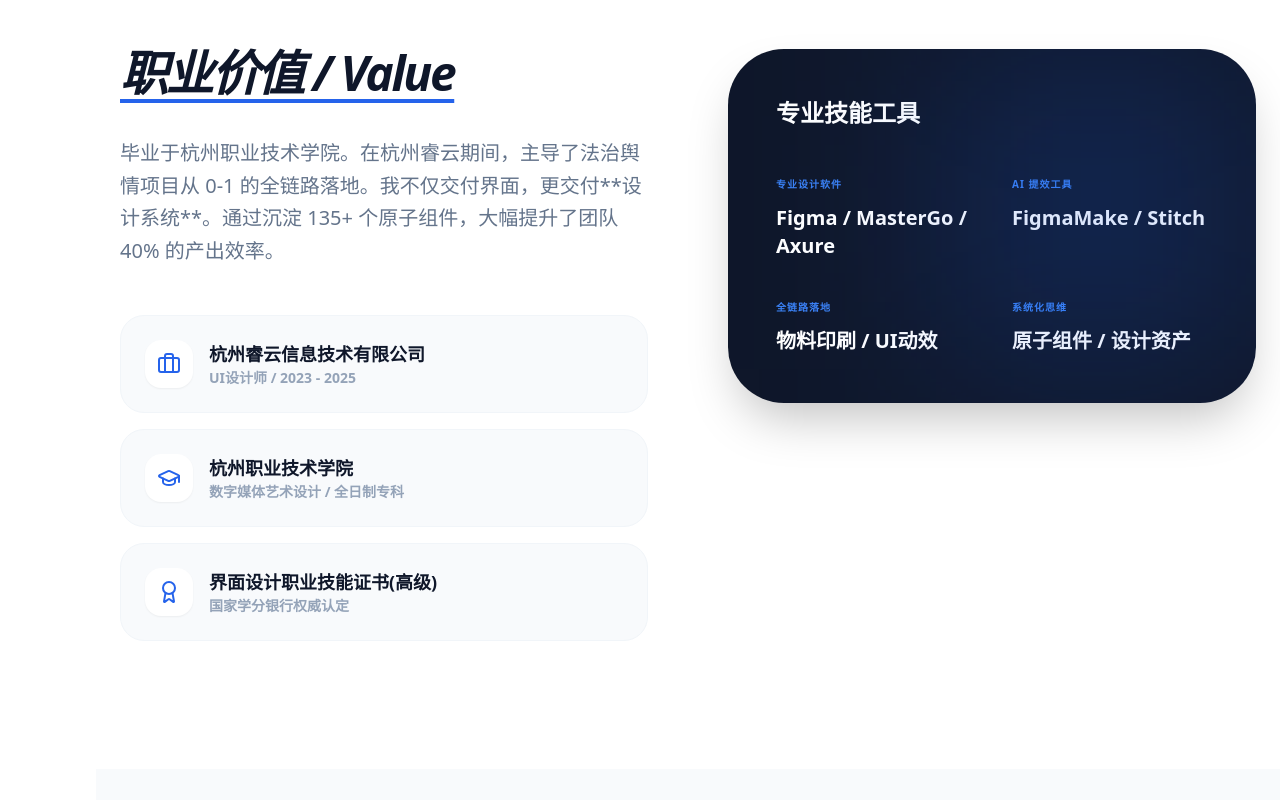
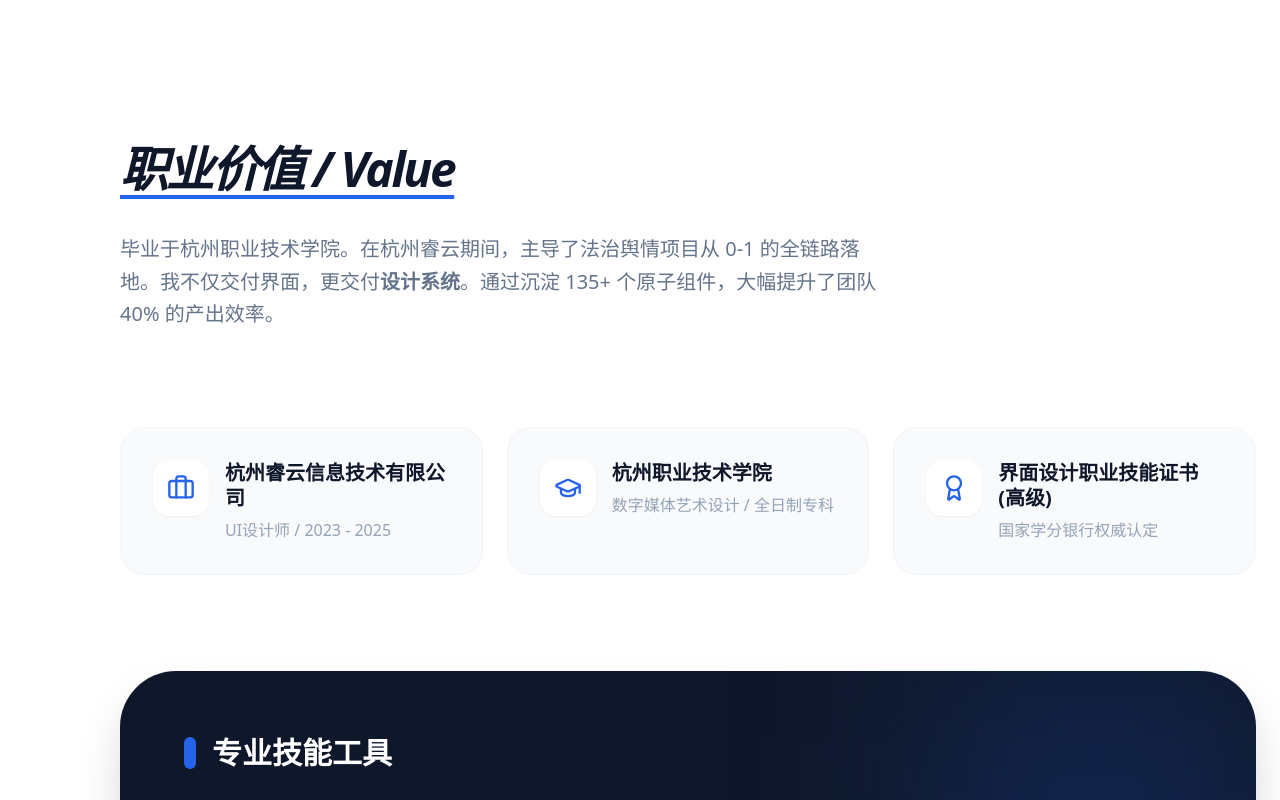
Before and after one commit to hongui/my-portfolio-2, a React (Vite) app: page / in a window 1280 px wide. Shown: the part 1160-1960 px from the top of the page. Built offline with nearby package versions, Linux system fonts and the light colour scheme.

Commit message:
Update App.jsx

```diff
--- a/src/App.jsx
+++ b/src/App.jsx
@@ -277,7 +277,7 @@ export default function App() {
     {/* 四行标题 - 加大行间距 */}
     <h1 className="text-6xl md:text-8xl lg:text-9xl font-black tracking-tighter leading-[1.05] mb-14">
       Hi,<br />
-      我是任俊明<br />
+      我是任俊明，<br />
       专注高效的<br />
       <span className="text-transparent bg-clip-text bg-gradient-to-r from-blue-600 via-blue-400 to-indigo-600">政务系统设计</span>
     </h1>
@@ -324,38 +324,66 @@ export default function App() {
   </div>
 </section>
 
-        {/* About Me */}
+        {/* About Me - 优化版：文字单独占屏 + 经历卡片放在下方 */}
 <section id="about" className="py-32 relative scroll-mt-20">
   <div className="max-w-7xl mx-auto px-6">
-            <div className="grid grid-cols-1 lg:grid-cols-2 gap-20 items-start">
+
+    {/* 职业价值 - 单独占大空间 */}
+    <div className="mb-24">
       <FadeIn>
-                <h2 className="text-5xl font-black mb-10 tracking-tighter italic text-slate-900 underline decoration-blue-600 decoration-4 underline-offset-8">职业价值 / Value</h2>
-                <p className="text-slate-500 text-xl mb-12 leading-relaxed font-medium">
-                  毕业于杭州职业技术学院。在杭州睿云期间，主导了法治舆情项目从 0-1 的全链路落地。我不仅交付界面，更交付**设计系统**。通过沉淀 135+ 个原子组件，大幅提升了团队 40% 的产出效率。
+        <h2 className="text-5xl font-black mb-10 tracking-tighter italic text-slate-900 underline decoration-blue-600 decoration-4 underline-offset-8">
+          职业价值 / Value
+        </h2>
+        <p className="text-slate-500 text-xl leading-relaxed font-medium max-w-3xl">
+          毕业于杭州职业技术学院。在杭州睿云期间，主导了法治舆情项目从 0-1 的全链路落地。我不仅交付界面，更交付<strong>设计系统</strong>。通过沉淀 135+ 个原子组件，大幅提升了团队 40% 的产出效率。
         </p>
-                <div className="space-y-4">
+      </FadeIn>
+    </div>
+
+    {/* 经历卡片 - 放在文字下方，垂直排列，更清晰 */}
+    <div className="grid grid-cols-1 md:grid-cols-2 lg:grid-cols-3 gap-6 mb-24">
       {[
-                    { icon: Briefcase, title: "杭州睿云信息技术有限公司", desc: "UI设计师 / 2023 - 2025" },
-                    { icon: GraduationCap, title: "杭州职业技术学院", desc: "数字媒体艺术设计 / 全日制专科" },
-                    { icon: Award, title: "界面设计职业技能证书(高级)", desc: "国家学分银行权威认定" }
+        {
+          icon: Briefcase,
+          title: "杭州睿云信息技术有限公司",
+          desc: "UI设计师 / 2023 - 2025"
+        },
+        {
+          icon: GraduationCap,
+          title: "杭州职业技术学院",
+          desc: "数字媒体艺术设计 / 全日制专科"
+        },
+        {
+          icon: Award,
+          title: "界面设计职业技能证书(高级)",
+          desc: "国家学分银行权威认定"
+        }
       ].map((item, i) => (
-                    <div key={i} className="flex gap-4 items-start p-6 rounded-3xl bg-slate-50 border border-slate-100 hover:border-blue-200 transition-colors group">
-                      <div className="w-12 h-12 rounded-2xl bg-white shadow-sm flex items-center justify-center text-blue-600 group-hover:scale-110 transition-transform">
-                        <item.icon className="w-6 h-6" />
+        <FadeIn key={i} delay={i * 100}>
+          <div className="flex gap-4 items-start p-8 rounded-3xl bg-slate-50 border border-slate-100 hover:border-blue-200 transition-all group h-full">
+            <div className="w-14 h-14 rounded-2xl bg-white shadow-sm flex-shrink-0 flex items-center justify-center text-blue-600 group-hover:scale-110 transition-transform">
+              <item.icon className="w-7 h-7" />
             </div>
             <div>
-                        <h4 className="font-black text-lg">{item.title}</h4>
-                        <p className="text-slate-400 font-bold text-sm">{item.desc}</p>
+              <h4 className="font-black text-xl mb-2 leading-tight">{item.title}</h4>
+              <p className="text-slate-400 font-medium">{item.desc}</p>
             </div>
           </div>
+        </FadeIn>
       ))}
     </div>
-              </FadeIn>
-              <FadeIn delay={300}>
-                <div className="bg-slate-900 text-white p-12 rounded-[3.5rem] relative overflow-hidden group shadow-2xl">
+
+    {/* 专业技能工具 - 单独一块，放在最下方 */}
+    <FadeIn delay={200}>
+      <div className="bg-slate-900 text-white p-12 md:p-16 rounded-[3.5rem] relative overflow-hidden group shadow-2xl">
         <div className="absolute top-0 right-0 w-80 h-80 bg-blue-600/20 blur-[100px] group-hover:bg-blue-600/30 transition-all" />
-                  <h3 className="text-2xl font-black mb-12 flex items-center gap-4">专业技能工具</h3>
-                  <div className="grid grid-cols-1 sm:grid-cols-2 gap-10">
+
+        <h3 className="text-3xl font-black mb-12 flex items-center gap-4">
+          <div className="w-3 h-8 bg-blue-600 rounded-full" />
+          专业技能工具
+        </h3>
+
+        <div className="grid grid-cols-1 sm:grid-cols-2 gap-x-16 gap-y-10">
           {[
             { label: "专业设计软件", list: "Figma / MasterGo / Axure" },
             { label: "AI 提效工具", list: "FigmaMake / Stitch" },
@@ -364,13 +392,12 @@ export default function App() {
           ].map((skill, i) => (
             <div key={i} className="group/item">
               <p className="text-blue-500 text-[10px] font-black uppercase tracking-widest mb-3">{skill.label}</p>
-                        <p className="text-xl font-black group-hover/item:translate-x-1 transition-transform">{skill.list}</p>
+              <p className="text-2xl font-black group-hover/item:translate-x-1 transition-transform">{skill.list}</p>
             </div>
           ))}
         </div>
       </div>
     </FadeIn>
-            </div>
   </div>
 </section>
 
```
Lines whose indentation alone changed are shown as unchanged.
